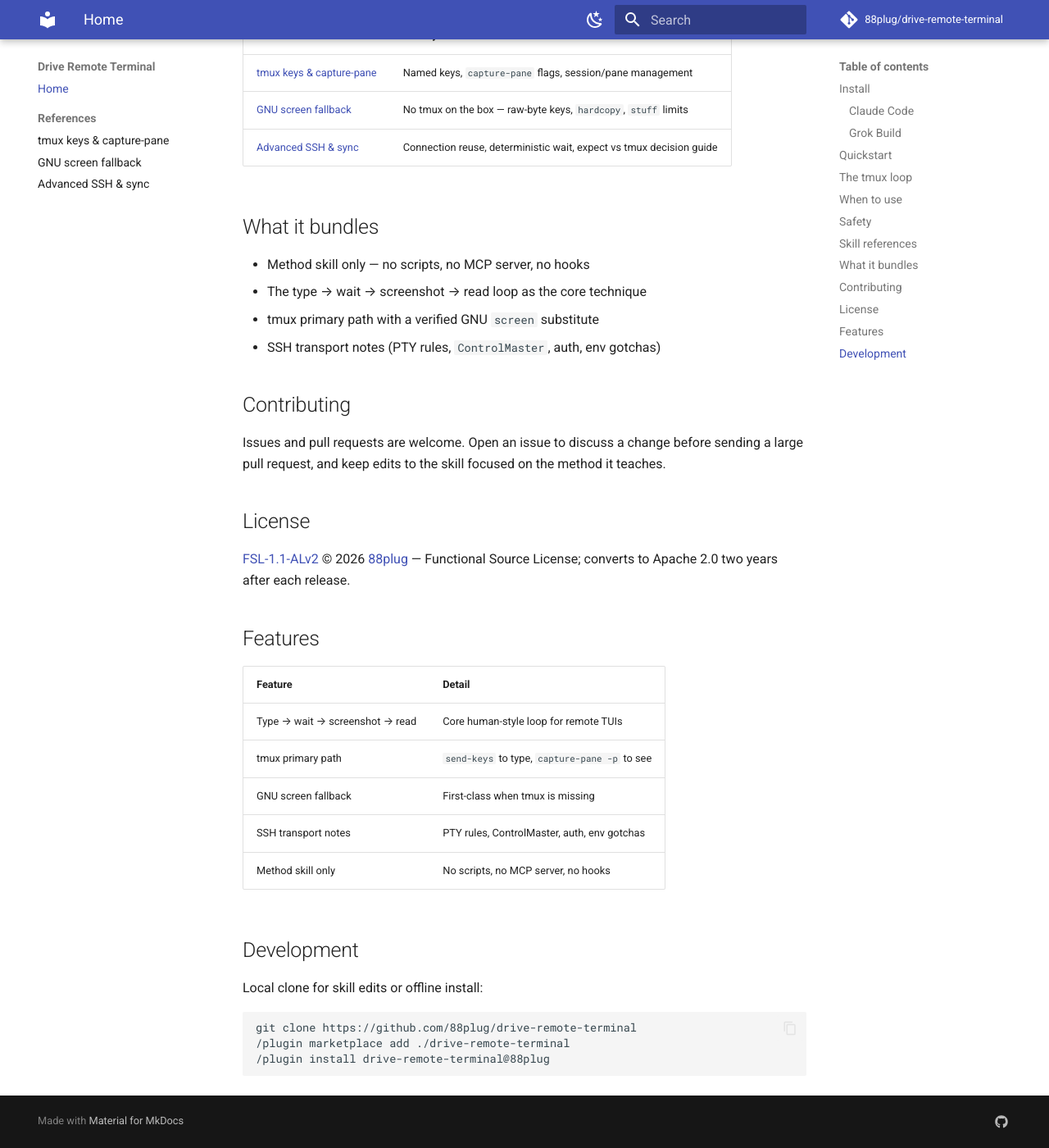
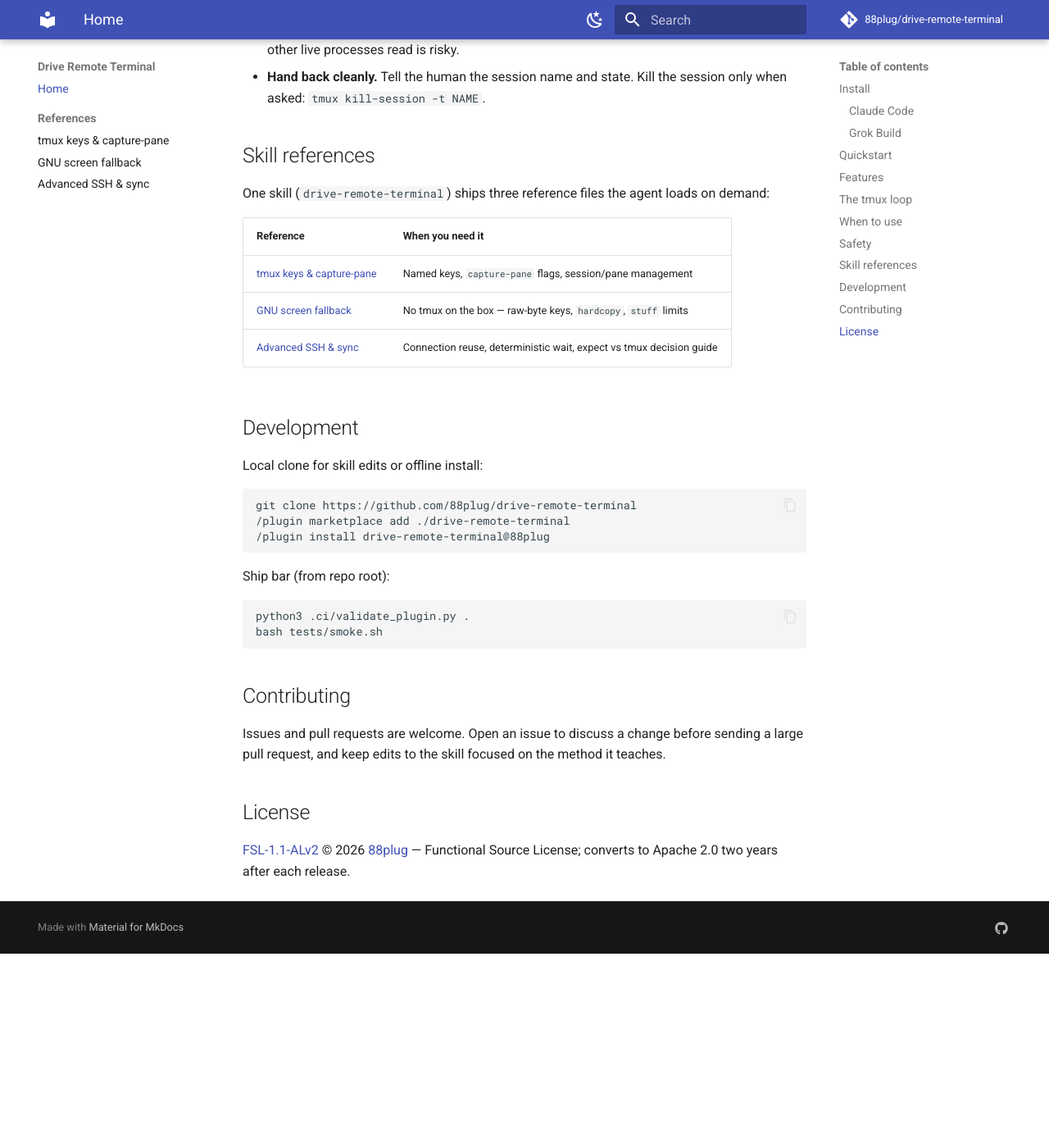
Before and after one commit to 88plug/drive-remote-terminal, an MkDocs documentation site: the page built from docs/index.md, in a window 1280 px wide and 1400 px high, scrolled down 3253 px. Shown: the whole window at 82% size. Built offline with MkDocs 1.6.1 and Material for MkDocs 9.7.7, drawn with Linux system fonts in a browser that asks for light colours; comment, search, counter and statistics services are not loaded; after the commit the page ends 4416 px from its top, so only the background shows below that; some of the changed text lies outside the part shown.

Commit message:
fix(docs): Title Case H1, MkDocs reference links, section parity
Drive Remote Terminal README/docs SEO H1; docs skill refs via reference/
nav paths (no 404 blob/main/reference); Features+Development before License.

````diff
--- a/docs/index.md
+++ b/docs/index.md
@@ -1,4 +1,4 @@
-# drive-remote-terminal
+# Drive Remote Terminal
 
 Drive remote interactive TUIs over SSH + tmux/screen — type, wait, screenshot, read. Claude Code & Grok plugin skill.
 
@@ -24,14 +24,6 @@
 grok plugin install drive-remote-terminal@88plug --trust
 ```
 
-Or from a local clone:
-
-```text
-git clone https://github.com/88plug/drive-remote-terminal
-/plugin marketplace add ./drive-remote-terminal
-/plugin install drive-remote-terminal@88plug
-```
-
 Requires `tmux` (or `screen`) and `ssh` on the path — all standard. No scripts, no MCP, no hooks: one skill that teaches a method.
 
 ## Quickstart
@@ -90,7 +92,7 @@
 - Tools with a batch/`--print` mode (e.g. `claude -p "..."`)
 - Anything that returns text and exits cleanly over plain SSH
 
-If the box has no tmux, GNU `screen` is a first-class fallback — see [GNU screen fallback](https://github.com/88plug/drive-remote-terminal/blob/main/reference/screen.md). For heavy automation, connection reuse, or deterministic sync instead of `sleep`, see [Advanced SSH & sync](https://github.com/88plug/drive-remote-terminal/blob/main/reference/advanced-and-ssh.md).
+If the box has no tmux, GNU `screen` is a first-class fallback — see [GNU screen fallback](reference/screen.md). For heavy automation, connection reuse, or deterministic sync instead of `sleep`, see [Advanced SSH & sync](reference/advanced-and-ssh.md).
 
 ## Safety
 
@@ -112,34 +114,9 @@
 
 | Reference | When you need it |
 | --- | --- |
-| [tmux keys & capture-pane](https://github.com/88plug/drive-remote-terminal/blob/main/reference/tmux-keys.md) | Named keys, `capture-pane` flags, session/pane management |
-| [GNU screen fallback](https://github.com/88plug/drive-remote-terminal/blob/main/reference/screen.md) | No tmux on the box — raw-byte keys, `hardcopy`, `stuff` limits |
-| [Advanced SSH & sync](https://github.com/88plug/drive-remote-terminal/blob/main/reference/advanced-and-ssh.md) | Connection reuse, deterministic wait, expect vs tmux decision guide |
-
-## What it bundles
-
-- Method skill only — no scripts, no MCP server, no hooks
-- The type → wait → screenshot → read loop as the core technique
-- tmux primary path with a verified GNU `screen` substitute
-- SSH transport notes (PTY rules, `ControlMaster`, auth, env gotchas)
-
-## Contributing
-
-Issues and pull requests are welcome. Open an issue to discuss a change before sending a large pull request, and keep edits to the skill focused on the method it teaches.
-
-## License
-
-[FSL-1.1-ALv2](https://github.com/88plug/drive-remote-terminal/blob/main/LICENSE) © 2026 [88plug](https://github.com/88plug) — Functional Source License; converts to Apache 2.0 two years after each release.
-
-## Features
-
-| Feature | Detail |
-| --- | --- |
-| Type → wait → screenshot → read | Core human-style loop for remote TUIs |
-| tmux primary path | `send-keys` to type, `capture-pane -p` to see |
-| GNU screen fallback | First-class when tmux is missing |
-| SSH transport notes | PTY rules, ControlMaster, auth, env gotchas |
-| Method skill only | No scripts, no MCP server, no hooks |
+| [tmux keys & capture-pane](reference/tmux-keys.md) | Named keys, `capture-pane` flags, session/pane management |
+| [GNU screen fallback](reference/screen.md) | No tmux on the box — raw-byte keys, `hardcopy`, `stuff` limits |
+| [Advanced SSH & sync](reference/advanced-and-ssh.md) | Connection reuse, deterministic wait, expect vs tmux decision guide |
 
 ## Development
 
@@ -150,3 +127,18 @@
 /plugin marketplace add ./drive-remote-terminal
 /plugin install drive-remote-terminal@88plug
 ```
+
+Ship bar (from repo root):
+
+```bash
+python3 .ci/validate_plugin.py .
+bash tests/smoke.sh
+```
+
+## Contributing
+
+Issues and pull requests are welcome. Open an issue to discuss a change before sending a large pull request, and keep edits to the skill focused on the method it teaches.
+
+## License
+
+[FSL-1.1-ALv2](https://github.com/88plug/drive-remote-terminal/blob/main/LICENSE) © 2026 [88plug](https://github.com/88plug) — Functional Source License; converts to Apache 2.0 two years after each release.
````
Also changed, not shown: other parts of docs/index.md (+10 -0 lines), CHANGELOG.md (+6 -0 lines), README.md (+2 -2 lines).
